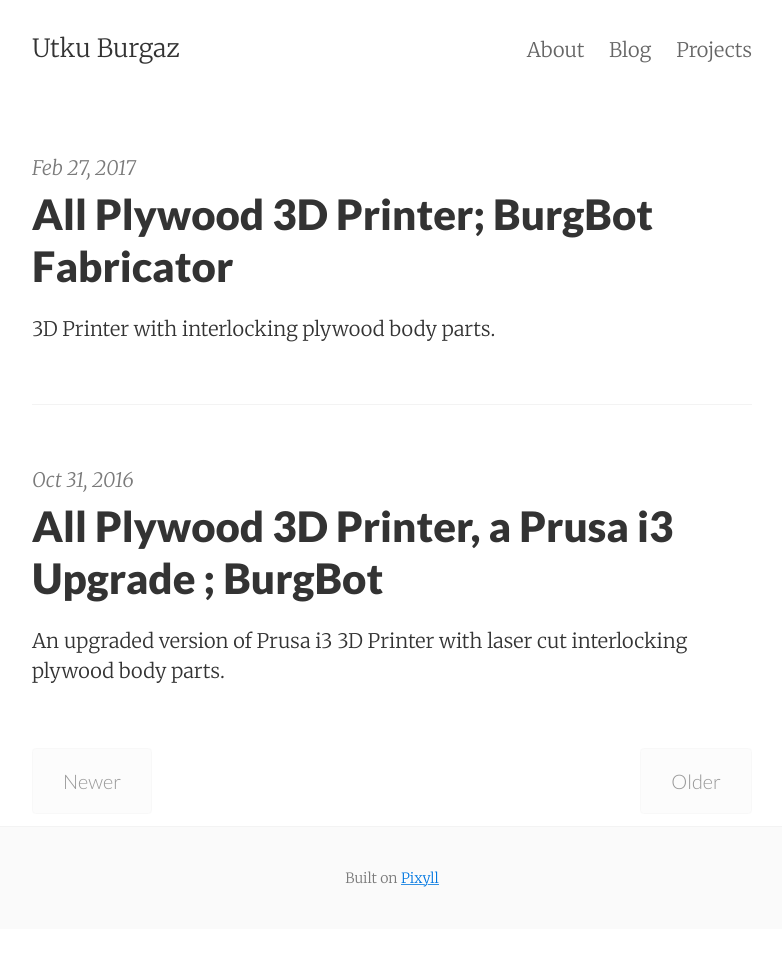
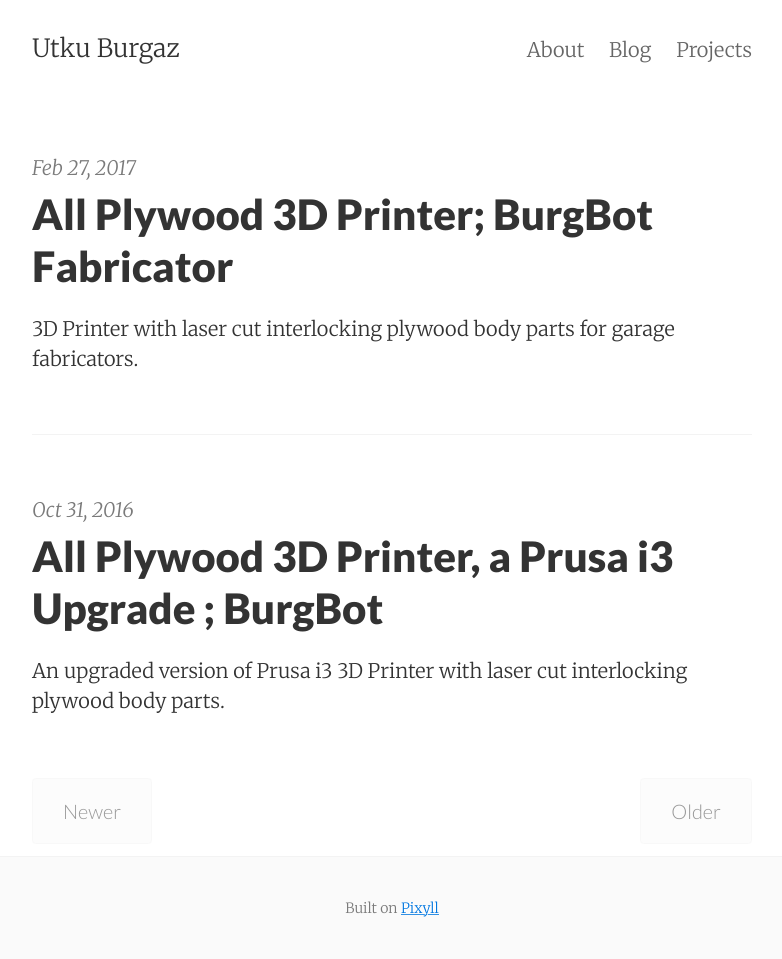
Before and after one commit to utkuburgaz/utkuburgaz.github.io, a Jekyll site: the page built from index.html, in a window 1280 px wide. Shown: the whole page, without its empty margins (248-1030 px from the left). Built offline with Jekyll 4.4.1, drawn with Linux system fonts in a browser that asks for light colours; the list of posts is cut into pages by our own code; comment, search, counter and statistics services are not loaded; before the commit the page ends 929 px from its top, so only the background shows below that.

Commit message:
Update 2016-10-31-all-plywood-3d-printer-burgbot-fabricator.md

```diff
--- a/_posts/2016-10-31-all-plywood-3d-printer-burgbot-fabricator.md
+++ b/_posts/2016-10-31-all-plywood-3d-printer-burgbot-fabricator.md
@@ -2,7 +2,7 @@
 layout:     post
 title:      All Plywood 3D Printer; BurgBot Fabricator
 date:       2017-02-27
-summary:    3D Printer with interlocking plywood body parts.
+summary:    3D Printer with laser cut interlocking plywood body parts for garage fabricators.
 categories: jekyll pixyll
 ---
 
```
